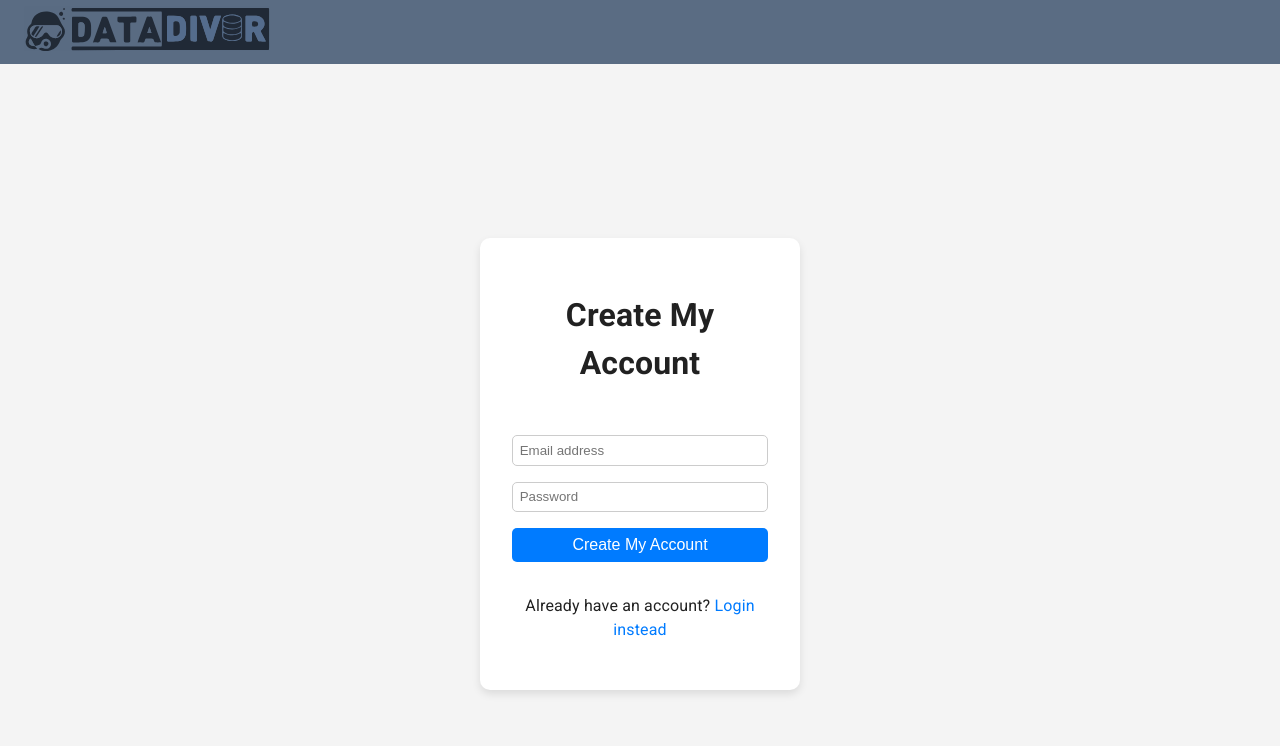
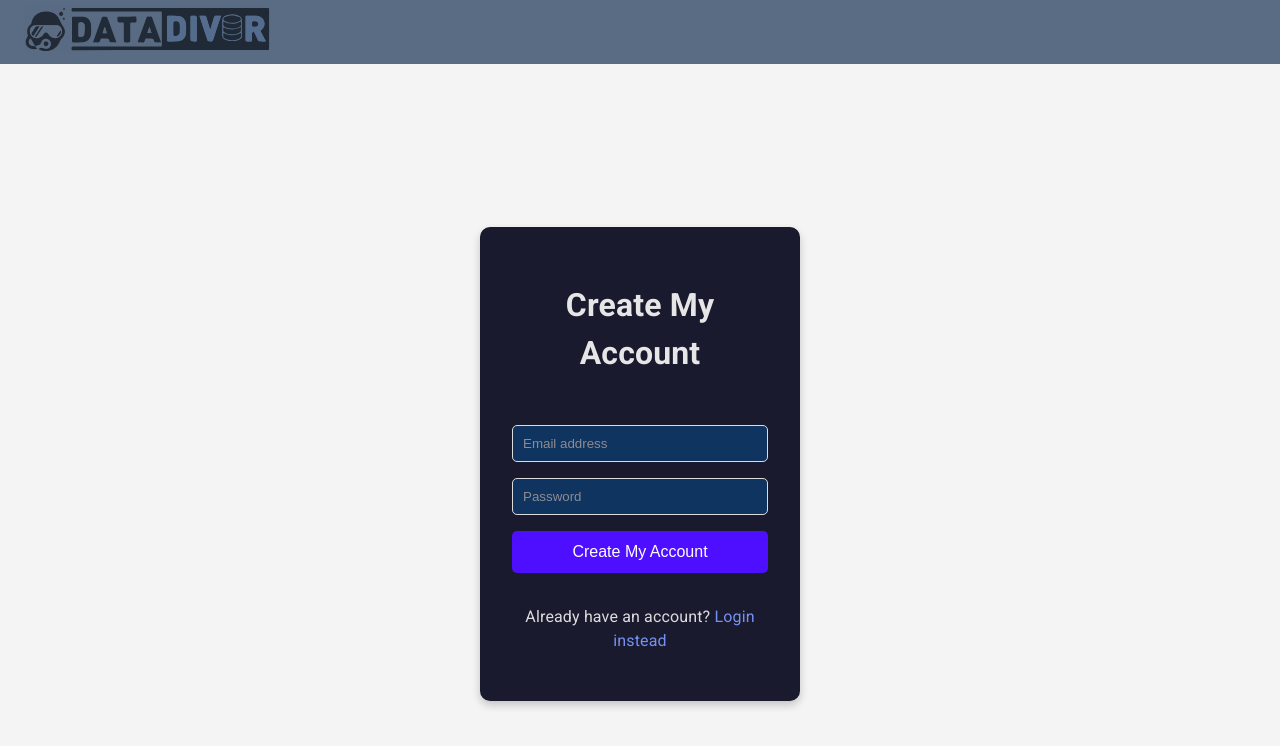
Before and after one commit to AbdullahAlHamourAlJarad/datadiver-se4450, a React (Create React App) app in the folder data-diver-frontend/: page /signup in a window 1280 px wide. Shown: the top 746 px of the page. Built offline with nearby package versions, Linux system fonts and the light colour scheme.

Commit message:
Signup css changes

```diff
--- a/data-diver-frontend/src/css/Signup.module.css
+++ b/data-diver-frontend/src/css/Signup.module.css
@@ -1,17 +1,19 @@
-
+/* Signup.module.css */
 .signupContainer {
   display: flex;
   justify-content: center;
   align-items: center;
   min-height: 100vh;
-    background-color: #f4f4f5;
+  background-color: #262A38; /* Dark background color similar to the data grid headers */
+  color: #DCDCDF; /* Text color similar to the data grid headers */
+  font-family: 'Roboto', sans-serif; /* Assuming Roboto is used, replace with your font if different */
 }
 
 .signupForm {
-    background: #ffffff;
+  background: #1A1A2E; /* Dark blue background to match the theme */
   padding: 2em;
   border-radius: 10px;
-    box-shadow: 0 4px 8px rgba(0, 0, 0, 0.1);
+  box-shadow: 0 4px 8px rgba(0, 0, 0, 0.2); /* Slight shadow for depth */
   width: 100%;
   max-width: 320px;
 }
@@ -19,6 +21,7 @@
 .signupTitle {
   text-align: center;
   margin-bottom: 1.5em;
+  color: #E6E6E6; /* Light text for contrast */
 }
 
 .formGroup {
@@ -27,16 +30,22 @@
 
 .inputField {
   width: 100%;
-    padding: 0.5em;
-    border: 1px solid #ccc;
+  padding: 0.75em;
+  border: 1px solid #DCDCDF; /* Light border color from your data grid styling */
+  background-color: #0F3460; /* Dark background for input fields */
+  color: #DCDCDF; /* Light text color to match your other components */
   border-radius: 5px;
+}
+
+.inputField::placeholder {
+  color: #8d8c91; /* Placeholder color to match the typing dots */
 }
 
 .submitBtn {
   width: 100%;
-    padding: 0.5em;
+  padding: 0.75em;
   border: none;
-    background-color: #007bff;
+  background-color: #4e0eff; /* A bright color for the button to stand out, adjust as needed */
   color: white;
   border-radius: 5px;
   cursor: pointer;
@@ -44,20 +53,22 @@
 }
 
 .submitBtn:hover {
-    background-color: #0056b3;
+  background-color: #3700B3; /* Darker shade for the button on hover, adjust as needed */
 }
 
 .loginLink {
   text-align: center;
   display: block;
   margin-top: 2em;
+  color: #DCDCDF; /* Light text color for consistency with the form */
 }
 
 .loginLink a {
-    color: #007bff;
+  color: #7591f3; /* A lighter shade for links, for contrast against the dark background */
   text-decoration: none;
 }
 
 .loginLink a:hover {
   text-decoration: underline;
+  color: #DCDCDF; /* Text color for hover state to match the data grid headers */
 }
```
Lines whose indentation alone changed are shown as unchanged.
